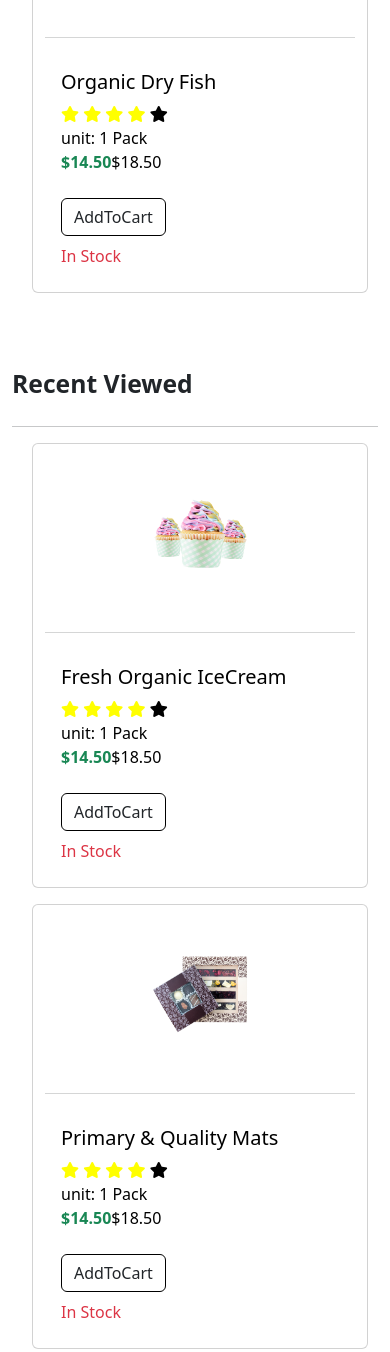
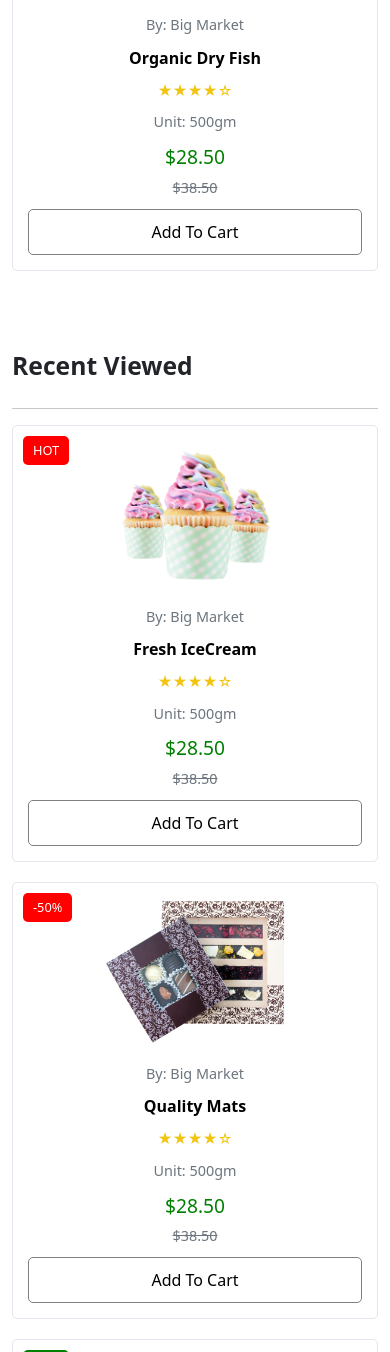
Before and after one commit to Ahmad4041/GrocerWorld.io, a PHP site: page /product-mat.php in a window 390 px wide. Shown: the part 4202-5554 px from the top of the page. Run offline with PHP 8.4, Linux system fonts and the light colour scheme; some libraries are stand-ins or nearby versions.

Commit message:
testing related product section commit

```diff
--- a/components/com-related-product.html
+++ b/components/com-related-product.html
@@ -12,184 +12,99 @@
       <hr class="text-dark" />
     </div>
 
-    <div
-      class="row row-cols-1 row-cols-sm-2 row-cols-md-3 row-cols-lg-5"
-      style="margin-left: 20px"
+    <div class="row row-cols-1 row-cols-sm-2 row-cols-md-3 row-cols-lg-5">
+      <div class="col-md-3">
+        <a
+          href="product-icecream.php"
+          style="color: black; text-decoration: none"
         >
-      <div class="col">
-        <div class="row" style="margin-right: 10px">
-          <a href="" style="text-decoration: none; color: black">
-            <div class="card mb-3">
-              <img
-                src="./images/ad-image-4.png"
-                class="card-img-top"
-                alt="..."
-              />
-              <hr class="text-muted mt-5" />
-
-              <div class="card-body">
-                <h5 class="card-title m-auto mb-2">Fresh Organic IceCream</h5>
-                <div>
-                  <span class="fa fa-star checked" style="color: yellow"></span>
-                  <span class="fa fa-star checked" style="color: yellow"></span>
-                  <span class="fa fa-star checked" style="color: yellow"></span>
-                  <span class="fa fa-star checked" style="color: yellow"></span>
-                  <span class="fa fa-star"></span>
-                </div>
-                <span>unit: 1 Pack</span>
-                <div class="d-flex mb-2">
-                  <p class="text-success" style="font-weight: bold">$14.50</p>
-                  <span>$18.50</span>
-                </div>
-
-                <a href="#" class="btn mb-2" style="border: 1px solid black"
-                  >AddToCart</a
-                >
-                <p class="text-danger mb-2">In Stock</p>
-              </div>
+          <div class="product-card">
+            <div class="product-badge">HOT</div>
+            <img src="./images/ad-image-4.png" alt="Product 1" />
+            <div class="product-meta">By: Big Market</div>
+            <div class="product-title">Fresh IceCream</div>
+            <div class="rating">★★★★☆</div>
+            <div class="product-meta">Unit: 500gm</div>
+            <div class="product-price">$28.50</div>
+            <div class="product-price-original">$38.50</div>
+            <button class="add-to-cart-btn">Add To Cart</button>
           </div>
         </a>
       </div>
-      </div>
-      <div class="col">
-        <div class="row" style="margin-right: 10px">
-          <a href="" style="text-decoration: none; color: black">
-            <div class="card mb-3">
-              <img
-                src="./images/ad-image-3.png"
-                class="card-img-top"
-                alt="..."
-              />
-              <hr class="text-muted mt-5" />
 
-              <div class="card-body">
-                <h5 class="card-title m-auto mb-2">Primary & Quality Mats</h5>
-                <div>
-                  <span class="fa fa-star checked" style="color: yellow"></span>
-                  <span class="fa fa-star checked" style="color: yellow"></span>
-                  <span class="fa fa-star checked" style="color: yellow"></span>
-                  <span class="fa fa-star checked" style="color: yellow"></span>
-                  <span class="fa fa-star"></span>
-                </div>
-                <span>unit: 1 Pack</span>
-                <div class="d-flex mb-2">
-                  <p class="text-success" style="font-weight: bold">$14.50</p>
-                  <span>$18.50</span>
-                </div>
-
-                <a href="#" class="btn mb-2" style="border: 1px solid black"
-                  >AddToCart</a
-                >
-                <p class="text-danger mb-2">In Stock</p>
-              </div>
+      <div class="col-md-3">
+        <a href="product-mat.php" style="color: black; text-decoration: none">
+          <div class="product-card">
+            <div class="product-badge HOT">-50%</div>
+            <img src="./images/ad-image-3.png" alt="Product 1" />
+            <div class="product-meta">By: Big Market</div>
+            <div class="product-title">Quality Mats</div>
+            <div class="rating">★★★★☆</div>
+            <div class="product-meta">Unit: 500gm</div>
+            <div class="product-price">$28.50</div>
+            <div class="product-price-original">$38.50</div>
+            <button class="add-to-cart-btn">Add To Cart</button>
           </div>
         </a>
       </div>
-      </div>
-      <div class="col">
-        <div class="row" style="margin-right: 10px">
-          <a href="" style="text-decoration: none; color: black">
-            <div class="card mb-3">
+
+      <div class="col-md-3">
+        <a
+          href="product-yogurt.php"
+          style="color: black; text-decoration: none"
+        >
+          <div class="product-card">
+            <div class="product-badge best">Best</div>
             <img
               src="https://encrypted-tbn0.gstatic.com/images?q=tbn:ANd9GcTnA7p9enP7G51R4QhSxEoV1sXAabeFl6Y1PA&s"
-                class="card-img-top"
-                alt="..."
+              alt="Product 1"
             />
-              <hr class="text-muted mt-5" />
-
-              <div class="card-body">
-                <h5 class="card-title m-auto mb-2">Nestle Sweet Yogurt</h5>
-                <div>
-                  <span class="fa fa-star checked" style="color: yellow"></span>
-                  <span class="fa fa-star checked" style="color: yellow"></span>
-                  <span class="fa fa-star checked" style="color: yellow"></span>
-                  <span class="fa fa-star checked" style="color: yellow"></span>
-                  <span class="fa fa-star"></span>
-                </div>
-                <span>unit: 1 Pack</span>
-                <div class="d-flex mb-2">
-                  <p class="text-success" style="font-weight: bold">$14.50</p>
-                  <span>$18.50</span>
-                </div>
-
-                <a href="#" class="btn mb-2" style="border: 1px solid black"
-                  >AddToCart</a
-                >
-                <p class="text-danger mb-2">In Stock</p>
-              </div>
+            <div class="product-meta">By: Big Market</div>
+            <div class="product-title">Nestle Sweet Yogurt</div>
+            <div class="rating">★★★★☆</div>
+            <div class="product-meta">Unit: 500gm</div>
+            <div class="product-price">$28.50</div>
+            <div class="product-price-original">$38.50</div>
+            <button class="add-to-cart-btn">Add To Cart</button>
           </div>
         </a>
       </div>
-      </div>
-      <div class="col">
-        <div class="row" style="margin-right: 10px">
-          <a href="" style="text-decoration: none; color: black">
-            <div class="card mb-3">
+
+      <div class="col-md-3">
+        <a href="product-nuts.php" style="color: black; text-decoration: none">
+          <div class="product-card">
             <img
               src="https://encrypted-tbn0.gstatic.com/images?q=tbn:ANd9GcTcVfud5XKGzvbJJvs98atZbxElw01bT9Ki6w&s"
-                class="card-img-top"
-                alt="..."
+              alt="Product 1"
             />
-              <hr class="text-muted mt-5" />
-
-              <div class="card-body">
-                <h5 class="card-title m-auto mb-2">Dried Crew Nuts</h5>
-                <div>
-                  <span class="fa fa-star checked" style="color: yellow"></span>
-                  <span class="fa fa-star checked" style="color: yellow"></span>
-                  <span class="fa fa-star checked" style="color: yellow"></span>
-                  <span class="fa fa-star checked" style="color: yellow"></span>
-                  <span class="fa fa-star"></span>
-                </div>
-                <span>unit: 1 Pack</span>
-                <div class="d-flex mb-2">
-                  <p class="text-success" style="font-weight: bold">$14.50</p>
-                  <span>$18.50</span>
-                </div>
-
-                <a href="#" class="btn mb-2" style="border: 1px solid black"
-                  >AddToCart</a
-                >
-                <p class="text-danger mb-2">In Stock</p>
-              </div>
+            <div class="product-meta">By: Big Market</div>
+            <div class="product-title">Dried Crew Nuts</div>
+            <div class="rating">★★★★☆</div>
+            <div class="product-meta">Unit: 500gm</div>
+            <div class="product-price">$28.50</div>
+            <div class="product-price-original">$38.50</div>
+            <button class="add-to-cart-btn">Add To Cart</button>
           </div>
         </a>
       </div>
-      </div>
-      <div class="col">
-        <div class="row" style="margin-right: 10px">
-          <a href="" style="text-decoration: none; color: black">
-            <div class="card mb-3">
+
+      <div class="col-md-3">
+        <a href="product-fish.php" style="color: black; text-decoration: none">
+          <div class="product-card">
+            <div class="product-badge sale">-20%</div>
             <img
               src="https://encrypted-tbn0.gstatic.com/images?q=tbn:ANd9GcQZQi4Fp1tMI-aLuAGH-sEGDbvlvPrsb-7Wzw&s"
-                class="card-img-top"
-                alt="..."
+              alt="Product 1"
             />
-              <hr class="text-muted mt-5" />
-
-              <div class="card-body">
-                <h5 class="card-title m-auto mb-2">Organic Dry Fish</h5>
-                <div>
-                  <span class="fa fa-star checked" style="color: yellow"></span>
-                  <span class="fa fa-star checked" style="color: yellow"></span>
-                  <span class="fa fa-star checked" style="color: yellow"></span>
-                  <span class="fa fa-star checked" style="color: yellow"></span>
-                  <span class="fa fa-star"></span>
-                </div>
-                <span>unit: 1 Pack</span>
-                <div class="d-flex mb-2">
-                  <p class="text-success" style="font-weight: bold">$14.50</p>
-                  <span>$18.50</span>
-                </div>
-
-                <a href="#" class="btn mb-2" style="border: 1px solid black"
-                  >AddToCart</a
-                >
-                <p class="text-danger mb-2">In Stock</p>
-              </div>
+            <div class="product-meta">By: Big Market</div>
+            <div class="product-title">Organic Dry Fish</div>
+            <div class="rating">★★★★☆</div>
+            <div class="product-meta">Unit: 500gm</div>
+            <div class="product-price">$28.50</div>
+            <div class="product-price-original">$38.50</div>
+            <button class="add-to-cart-btn">Add To Cart</button>
           </div>
         </a>
-        </div>
       </div>
     </div>
   </div>
@@ -208,115 +123,63 @@
       <hr class="text-dark" />
     </div>
 
-    <div
-      class="row row-cols-1 row-cols-sm-2 row-cols-md-3 row-cols-lg-5"
-      style="margin-left: 20px"
+    <div class="row row-cols-1 row-cols-sm-2 row-cols-md-3 row-cols-lg-5">
+      <div class="col-md-3">
+        <a
+          href="product-icecream.php"
+          style="color: black; text-decoration: none"
         >
-      <div class="col">
-        <div class="row" style="margin-right: 10px">
-          <a href="" style="text-decoration: none; color: black">
-            <div class="card mb-3">
-              <img
-                src="./images/ad-image-4.png"
-                class="card-img-top"
-                alt="..."
-              />
-              <hr class="text-muted mt-5" />
-
-              <div class="card-body">
-                <h5 class="card-title m-auto mb-2">Fresh Organic IceCream</h5>
-                <div>
-                  <span class="fa fa-star checked" style="color: yellow"></span>
-                  <span class="fa fa-star checked" style="color: yellow"></span>
-                  <span class="fa fa-star checked" style="color: yellow"></span>
-                  <span class="fa fa-star checked" style="color: yellow"></span>
-                  <span class="fa fa-star"></span>
-                </div>
-                <span>unit: 1 Pack</span>
-                <div class="d-flex mb-2">
-                  <p class="text-success" style="font-weight: bold">$14.50</p>
-                  <span>$18.50</span>
-                </div>
-
-                <a href="#" class="btn mb-2" style="border: 1px solid black"
-                  >AddToCart</a
-                >
-                <p class="text-danger mb-2">In Stock</p>
-              </div>
+          <div class="product-card">
+            <div class="product-badge">HOT</div>
+            <img src="./images/ad-image-4.png" alt="Product 1" />
+            <div class="product-meta">By: Big Market</div>
+            <div class="product-title">Fresh IceCream</div>
+            <div class="rating">★★★★☆</div>
+            <div class="product-meta">Unit: 500gm</div>
+            <div class="product-price">$28.50</div>
+            <div class="product-price-original">$38.50</div>
+            <button class="add-to-cart-btn">Add To Cart</button>
           </div>
         </a>
       </div>
-      </div>
-      <div class="col">
-        <div class="row" style="margin-right: 10px">
-          <a href="" style="text-decoration: none; color: black">
-            <div class="card mb-3">
-              <img
-                src="./images/ad-image-3.png"
-                class="card-img-top"
-                alt="..."
-              />
-              <hr class="text-muted mt-5" />
 
-              <div class="card-body">
-                <h5 class="card-title m-auto mb-2">Primary & Quality Mats</h5>
-                <div>
-                  <span class="fa fa-star checked" style="color: yellow"></span>
-                  <span class="fa fa-star checked" style="color: yellow"></span>
-                  <span class="fa fa-star checked" style="color: yellow"></span>
-                  <span class="fa fa-star checked" style="color: yellow"></span>
-                  <span class="fa fa-star"></span>
-                </div>
-                <span>unit: 1 Pack</span>
-                <div class="d-flex mb-2">
-                  <p class="text-success" style="font-weight: bold">$14.50</p>
-                  <span>$18.50</span>
-                </div>
-
-                <a href="#" class="btn mb-2" style="border: 1px solid black"
-                  >AddToCart</a
-                >
-                <p class="text-danger mb-2">In Stock</p>
-              </div>
+      <div class="col-md-3">
+        <a href="product-mat.php" style="color: black; text-decoration: none">
+          <div class="product-card">
+            <div class="product-badge HOT">-50%</div>
+            <img src="./images/ad-image-3.png" alt="Product 1" />
+            <div class="product-meta">By: Big Market</div>
+            <div class="product-title">Quality Mats</div>
+            <div class="rating">★★★★☆</div>
+            <div class="product-meta">Unit: 500gm</div>
+            <div class="product-price">$28.50</div>
+            <div class="product-price-original">$38.50</div>
+            <button class="add-to-cart-btn">Add To Cart</button>
           </div>
         </a>
       </div>
-      </div>
-      <div class="col">
-        <div class="row" style="margin-right: 10px">
-          <a href="" style="text-decoration: none; color: black">
-            <div class="card mb-3">
+
+      <div class="col-md-3">
+        <a
+          href="product-yogurt.php"
+          style="color: black; text-decoration: none"
+        >
+          <div class="product-card">
+            <div class="product-badge best">Best</div>
             <img
               src="https://encrypted-tbn0.gstatic.com/images?q=tbn:ANd9GcTnA7p9enP7G51R4QhSxEoV1sXAabeFl6Y1PA&s"
-                class="card-img-top"
-                alt="..."
+              alt="Product 1"
             />
-              <hr class="text-muted mt-5" />
-
-              <div class="card-body">
-                <h5 class="card-title m-auto mb-2">Nestle Sweet Yogurt</h5>
-                <div>
-                  <span class="fa fa-star checked" style="color: yellow"></span>
-                  <span class="fa fa-star checked" style="color: yellow"></span>
-                  <span class="fa fa-star checked" style="color: yellow"></span>
-                  <span class="fa fa-star checked" style="color: yellow"></span>
-                  <span class="fa fa-star"></span>
-                </div>
-                <span>unit: 1 Pack</span>
-                <div class="d-flex mb-2">
-                  <p class="text-success" style="font-weight: bold">$14.50</p>
-                  <span>$18.50</span>
-                </div>
-
-                <a href="#" class="btn mb-2" style="border: 1px solid black"
-                  >AddToCart</a
-                >
-                <p class="text-danger mb-2">In Stock</p>
-              </div>
+            <div class="product-meta">By: Big Market</div>
+            <div class="product-title">Nestle Sweet Yogurt</div>
+            <div class="rating">★★★★☆</div>
+            <div class="product-meta">Unit: 500gm</div>
+            <div class="product-price">$28.50</div>
+            <div class="product-price-original">$38.50</div>
+            <button class="add-to-cart-btn">Add To Cart</button>
           </div>
         </a>
       </div>
     </div>
   </div>
-  </div>
 </section>
--- a/components/products-details/com-chips-details.php
+++ b/components/products-details/com-chips-details.php
@@ -125,10 +125,10 @@
 
 <div class="mb-4">
 <?php
-include "./components/com-related-product.html"
+include "related-product.php"
   ?>
 
   <?php
-include "./components/landing-page/com-sticker-50.html"
+include "sticker-50.php"
   ?>
 </div>
--- a/components/products-details/com-icecream-details.php
+++ b/components/products-details/com-icecream-details.php
@@ -125,10 +125,10 @@
 
 <div class="mb-4">
 <?php
-include "./components/com-related-product.html"
+include "related-product.php"
   ?>
 
   <?php
-include "./components/landing-page/com-sticker-50.html"
+include "sticker-50.php"
   ?>
 </div>
--- a/components/products-details/com-iron-details.php
+++ b/components/products-details/com-iron-details.php
@@ -125,10 +125,10 @@
 
 <div class="mb-4">
 <?php
-include "./components/com-related-product.html"
+include "related-product.php"
   ?>
 
   <?php
-include "./components/landing-page/com-sticker-50.html"
+include "sticker-50.php"
   ?>
 </div>
--- a/components/products-details/com-mat-details.php
+++ b/components/products-details/com-mat-details.php
@@ -125,10 +125,10 @@
 
 <div class="mb-4">
 <?php
-include "./components/com-related-product.html"
+include "related-product.php"
   ?>
 
   <?php
-include "./components/landing-page/com-sticker-50.html"
+include "sticker-50.php"
   ?>
 </div>
--- a/components/products-details/com-nuts.php
+++ b/components/products-details/com-nuts.php
@@ -125,10 +125,10 @@
 
 <div class="mb-4">
 <?php
-include "./components/com-related-product.html"
+include "related-product.php"
   ?>
 
   <?php
-include "./components/landing-page/com-sticker-50.html"
+include "sticker-50.php"
   ?>
 </div>
--- a/components/products-details/com-vegetables-details.php
+++ b/components/products-details/com-vegetables-details.php
@@ -125,10 +125,10 @@
 
 <div class="mb-4">
 <?php
-include "./components/com-related-product.html"
+include "related-product.php"
   ?>
 
   <?php
-include "./components/landing-page/com-sticker-50.html"
+include "sticker-50.php"
   ?>
 </div>
--- a/components/products-details/com-yogurt.php
+++ b/components/products-details/com-yogurt.php
@@ -125,10 +125,10 @@
 
 <div class="mb-4">
 <?php
-include "./components/com-related-product.html"
+include "related-product.php"
   ?>
 
   <?php
-include "./components/landing-page/com-sticker-50.html"
+include "sticker-50.php"
   ?>
 </div>
--- /dev/null
+++ b/related-product.php
@@ -0,0 +1,22 @@
+<!DOCTYPE html>
+<html lang="en">
+<head>
+    <meta charset="UTF-8">
+    <meta name="viewport" content="width=device-width, initial-scale=1.0">
+    <link rel="stylesheet" href="./css/product-page.css">
+    <link rel="stylesheet" href="https://cdn.jsdelivr.net/npm/bootstrap@5.3.3/dist/css/bootstrap.min.css" />
+    <link
+    href="https://cdnjs.cloudflare.com/ajax/libs/font-awesome/5.10.0/css/all.min.css"
+    rel="stylesheet"
+  />
+    <title>Document</title>
+</head>
+<body>
+<?php
+    include "./components/com-related-product.html"
+    ?>
+
+
+ <script src="https://cdn.jsdelivr.net/npm/bootstrap@5.3.3/dist/js/bootstrap.bundle.min.js"></script>
+</body>
+</html>
--- a/sticker-50.php
+++ b/sticker-50.php
@@ -4,6 +4,7 @@
     <meta charset="UTF-8">
     <meta name="viewport" content="width=device-width, initial-scale=1.0">
     <link rel="stylesheet" href="./css/sticker-50.css">
+    <link rel="stylesheet" href="./css/best-product.css">
     <link rel="stylesheet" href="https://cdn.jsdelivr.net/npm/bootstrap@5.3.3/dist/css/bootstrap.min.css" />
     <link
     href="https://cdnjs.cloudflare.com/ajax/libs/font-awesome/5.10.0/css/all.min.css"
```
Lines whose indentation alone changed are shown as unchanged.
